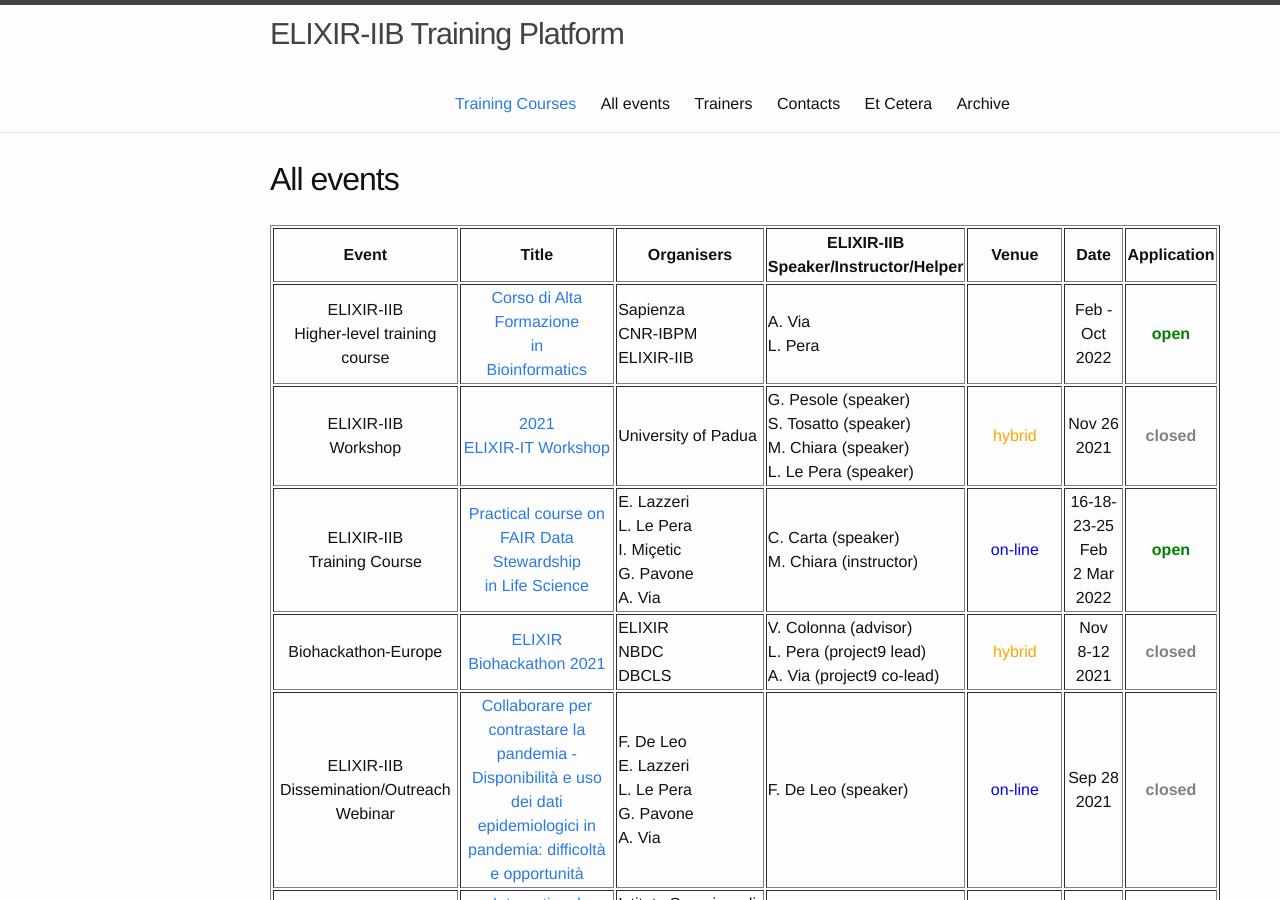
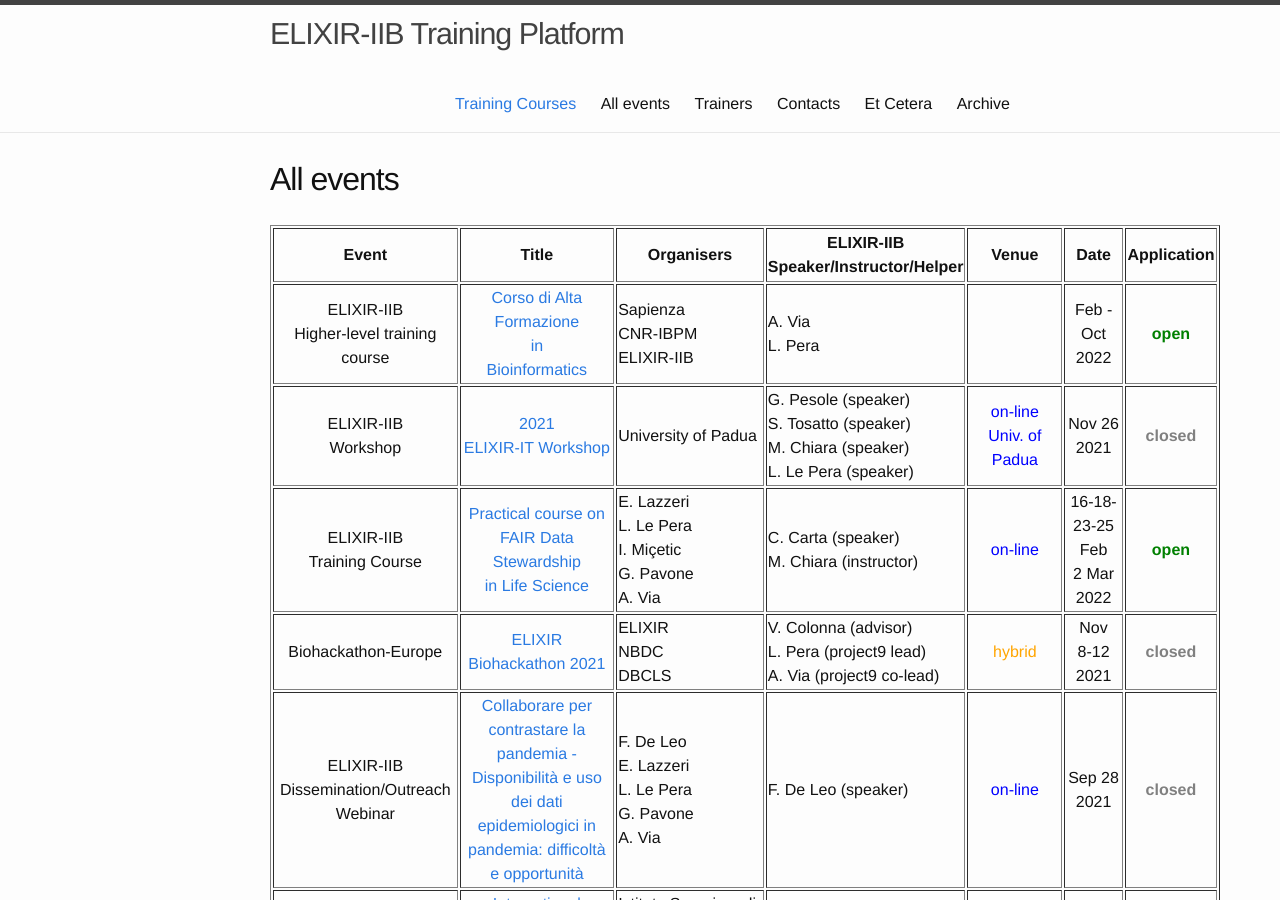
Before and after one commit to ELIXIR-IIB-training/website, a Jekyll site: the page built from _pages/01-all_events.md, in a window 1280 px wide and 900 px high. Built offline with Jekyll 4.4.1, drawn with Linux system fonts in a browser that asks for light colours.

Commit message:
Add ELIXIR-IT Workshop Venue

```diff
--- a/_pages/01-all_events.md
+++ b/_pages/01-all_events.md
@@ -28,7 +28,7 @@ permalink: /all_events/
    <td height="50" width="220" align="center"><a href="https://elixir-iib-training.github.io/website/2022/02/16/FAIR_Data_Stewardship-online.html">2021<br>ELIXIR-IT Workshop</a></td>
    <td height="50" width="150">University of Padua</td>
    <td height="50" width="150">G. Pesole (speaker)<br>S. Tosatto (speaker)<br>M. Chiara (speaker)<br>L. Le Pera (speaker)</td>
-   <td height="50" align="center"><font color="orange">hybrid</font></td>
+   <td height="50" align="center"><font color="blue">on-line<br>Univ. of Padua</font></td>
    <td height="50" width="75" align="center">Nov 26 2021</td>
    <td height="50" align="center"><font color="grey"><b>closed</b></font></td>
 </tr>
```
